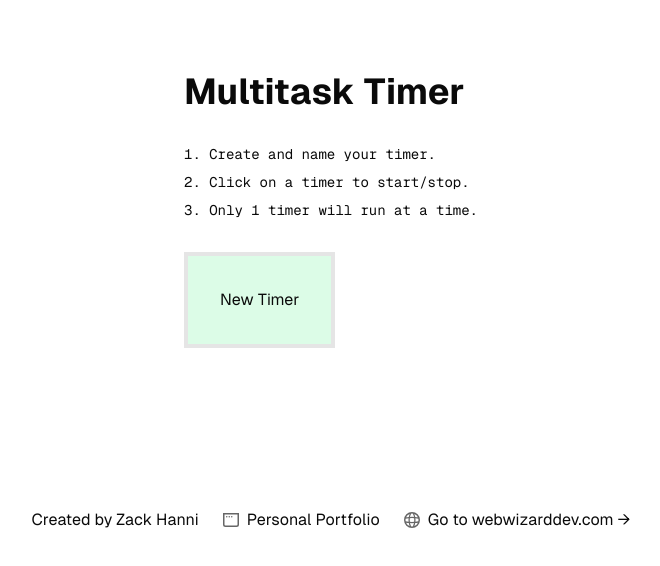
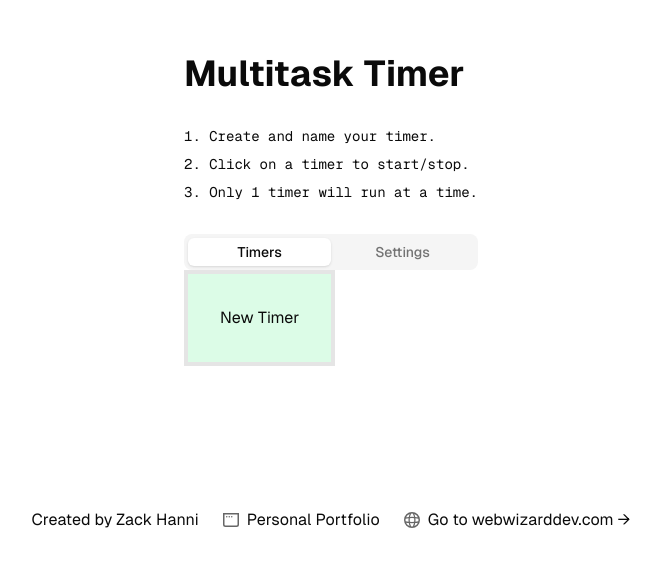
Before and after one commit to zackhanni/multitask-timer, a Next.js app: page / in a window 1280 px wide. Shown: the part 190-756 px from the top of the page, without its empty margins (309-969 px from the left). Built offline with nearby package versions, Linux system fonts and the light colour scheme.

Commit message:
create settings and timers tabs

```diff
--- a/components/Stopwatches.tsx
+++ b/components/Stopwatches.tsx
@@ -6,14 +6,18 @@ import {
   PopoverContent,
   PopoverTrigger,
 } from "@/components/ui/popover";
+import { Tabs, TabsList, TabsTrigger } from "./ui/tabs";
+
+type Timer = { name: string; time: number };
 
 export default function Stopwatches() {
+  const [activeTab, setActiveTab] = useState("timers");
+
   const [whichTimerIsActive, setWhichTimerIsActive] = useState<number | null>(
     null
   );
   const [newTimerName, setNewTimerName] = useState("");
 
-  type Timer = { name: string; time: number };
   const [timers, setTimers] = useState<Timer[]>([
     // { name: "Task 1", time: 0 },
     // { name: "Task 2", time: 0 },
@@ -29,7 +33,12 @@ export default function Stopwatches() {
   };
 
   return (
-    <section>
+    <section className="container mx-auto">
+      <Tabs value={activeTab} onValueChange={setActiveTab} className="">
+        <TabsList className="grid w-full grid-cols-2">
+          <TabsTrigger value="timers">Timers</TabsTrigger>
+          <TabsTrigger value="settings">Settings</TabsTrigger>
+        </TabsList>
         <div className="flex space-x-4">
           {timers.map((stopwatch, index) => {
             return (
@@ -92,6 +101,7 @@ export default function Stopwatches() {
             </Popover>
           </div>
         </div>
+      </Tabs>
     </section>
   );
 }
```
Lines whose indentation alone changed are shown as unchanged.
